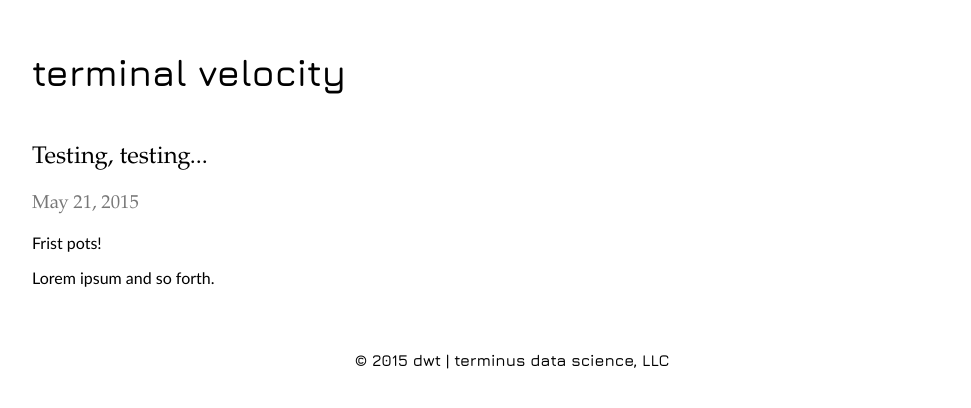
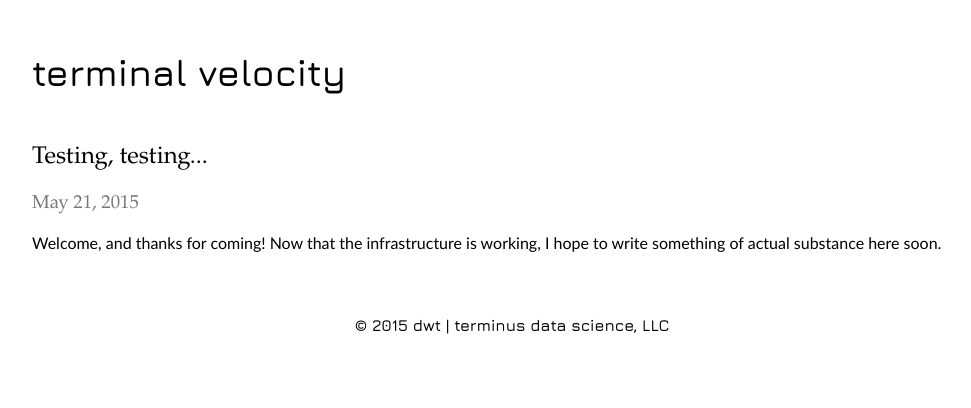
Before and after one commit to derrickturk/derrickturk.github.io, a Jekyll site: the page built from _posts/2015-05-21-testing-testing.md, in a window 1280 px wide. Shown: the top 408 px of the page, without its empty margins (128-1099 px from the left). Built offline with Jekyll 4.4.1, drawn with Linux system fonts in a browser that asks for light colours.

Commit message:
Go live with this thing.

```diff
--- a/_posts/2015-05-21-testing-testing.md
+++ b/_posts/2015-05-21-testing-testing.md
@@ -1,9 +1,8 @@
 ---
 layout: post
 title: Testing, testing...
-excerpt: is this thing on?
+excerpt: terminal velocity is up and running!
 ---
 
-Frist pots!
-
-Lorem ipsum and so forth.
+Welcome, and thanks for coming! Now that the infrastructure is working, I hope
+to write something of actual substance here soon.
--- a/css/terminal.css
+++ b/css/terminal.css
@@ -122,6 +122,10 @@ a:visited {
     float: right;
 }
 
+.inactive {
+    color: #777777;
+}
+
 .clear {
     clear: both;
 }
--- a/index.html
+++ b/index.html
@@ -21,7 +21,7 @@ science, LLC</a>.
     {% if paginator.next_page %}
       <a href="{{ paginator.next_page_path }}" class="next">Older</a>
     {% else %}
-      <span class="next">Older</span>
+      <span class="next inactive">Older</span>
     {% endif %}
     {% if paginator.previous_page %}
       {% if paginator.page == 2 %}
@@ -30,7 +30,7 @@ science, LLC</a>.
         <a href="{{ paginator.previous_page_path }}" class="previous">Newer</a>
       {% endif %}
     {% else %}
-      <span class="previous">Newer</span>
+      <span class="previous inactive">Newer</span>
     {% endif %}
     <div class="clear"></div>
 </div>
```
